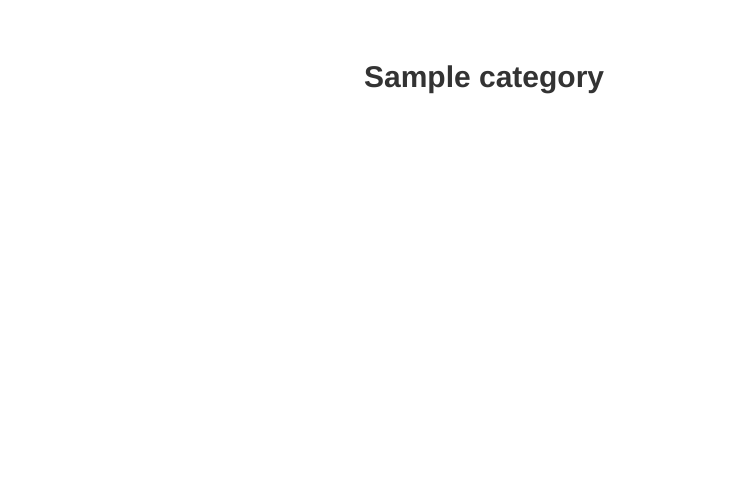
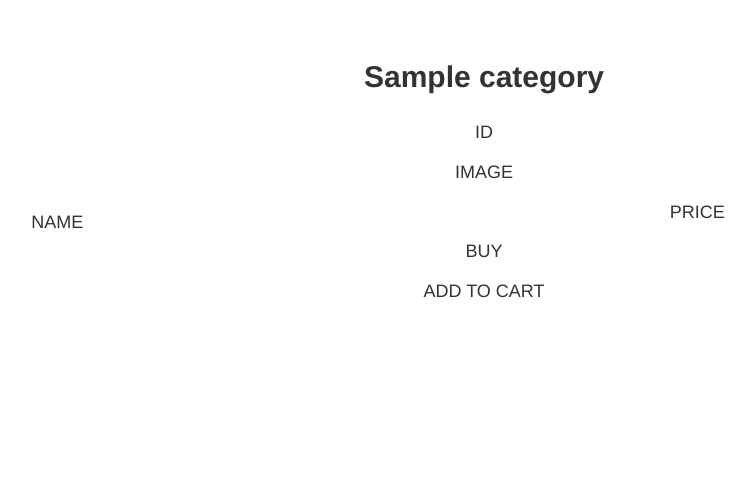
Before and after one commit to denyszamiatin/ma_shop, a Python web app: template templates/categories.html in a window 1280 px wide. Shown: the part 322-800 px from the top of the page, without its empty margins (156-911 px from the left). Run offline with Jinja, Linux system fonts and the light colour scheme; the template is opened without the code that fills it: most values are stand-ins (such as "Sample title", 1, 10 or a date in 2020); some libraries are stand-ins or nearby versions.

Commit message:
catalogue edited

```diff
--- a/templates/categories.html
+++ b/templates/categories.html
@@ -3,11 +3,38 @@
 {% block content %}
 {% for category in categories %}
 <br>
-<h2 class = "text-center" style="margin-top:20px;"><strong>{{category[1]}}</strong></h2>
+<div class="container-fluid">
+    <h2 class = "text-center" style="margin-top:20px;"><strong>{{category[1]}}</strong></h2>
+</div>
+<div class="container-fluid">
+    <div class="row mt-3">
+         <div class="col-sm text-center">
+            <h4 style="margin-top:20px;">ID</h4>
+        </div>
+        <div class="col-sm text-center">
+            <h4 style="margin-top:20px;">IMAGE</h4>
+        </div>
+        <div class="col-6 col-md-4 text-center">
+            <h4 style="margin-top:20px;">NAME</a></h4>
+        </div>
+        <div class="col-sm text-center">
+            <h4 style="margin-top:20px;">PRICE</h4>
+        </div>
+        <div class="col-sm text-center">
+            <h4 style="margin-top:20px;">BUY</h4>
+        </div>
+        <div class="col-sm text-center">
+            <h4 style="margin-top:20px;">ADD TO CART</h4>
+        </div>
+    </div>
+</div>
 {% for product in products %}
 {% if category[0] == product[4] %}
 <div class="container-fluid">
     <div class="row mt-3">
+         <div class="col-sm text-center">
+            <h4 style="margin-top:20px;">{{product[0]}}</h4>
+        </div>
         <div class="col-sm text-center">
             <img class="img-responsive" src=" " alt="prewiew" width="120" height="70">
         </div>
```
